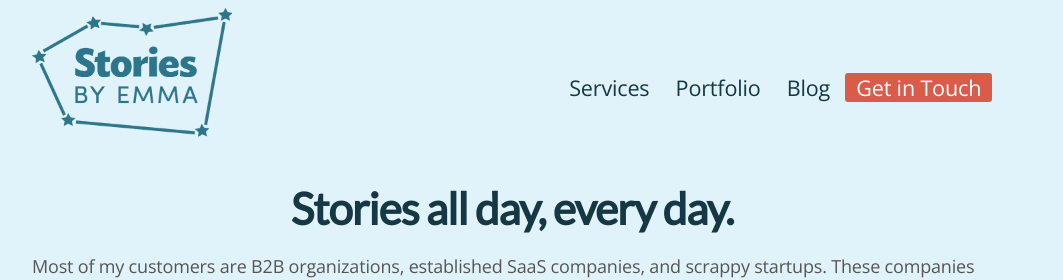
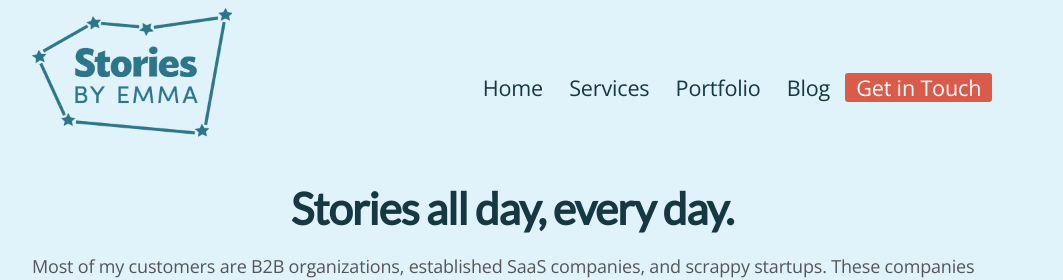
Before and after one commit to emmalepsy/emmalepsy.github.io, a Jekyll site: the page portfolio.html, which Jekyll copies as it is, in a window 1280 px wide. Shown: the top 280 px of the page, without its empty margins (128-1191 px from the left). Built offline with Jekyll 4.4.1, drawn with Linux system fonts in a browser that asks for light colours; nearby versions of some CDN libraries; a style sheet for code colours, icons or effects is not loaded.

Commit message:
Add home button

```diff
--- a/portfolio.html
+++ b/portfolio.html
@@ -93,6 +93,7 @@
     <div class="c2">
       <div id="main_nav">
 	<ul>
+	  <li><a class="btn" href="index.html">Home</a></li>
 	  <li><a class="btn" href="index.html#services">Services</a></li>
 	  <li><a class="btn" href="portfolio.html">Portfolio</a></li>
 	  <li><a class="btn" href="blog.html">Blog</a></li>
```
